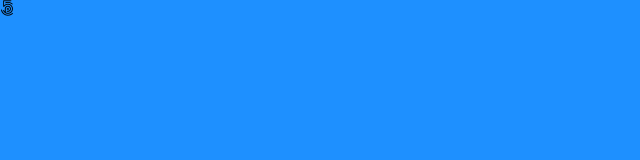
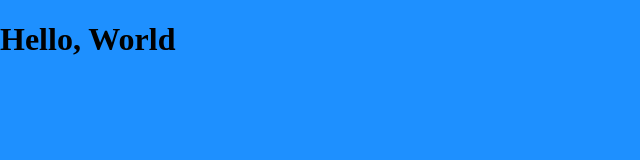
Before and after one commit to webdesign252/template.test, a plain HTML site: page index.html in a window 1280 px wide. Shown: the whole page, without its empty margins (0-640 px from the left). Drawn offline with Linux system fonts and the light colour scheme.

Commit message:
Hello World

```diff
--- a/index.html
+++ b/index.html
@@ -9,7 +9,7 @@
     <link rel="stylesheet" href="style.css">
 </head>
 <body>
-    <i class="fab fa-500px"></i>
+    <h1>Hello, World</h1>
     <!--Script  -->
     <script src="script.js"></script>
 </body>
```
